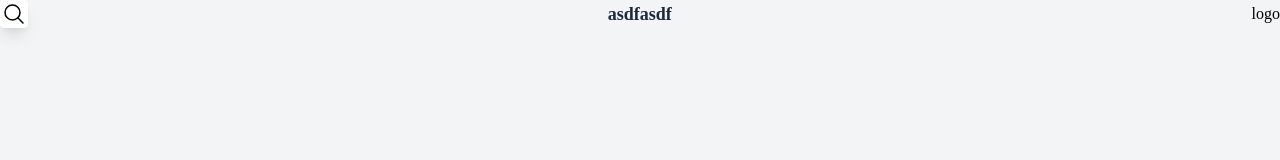
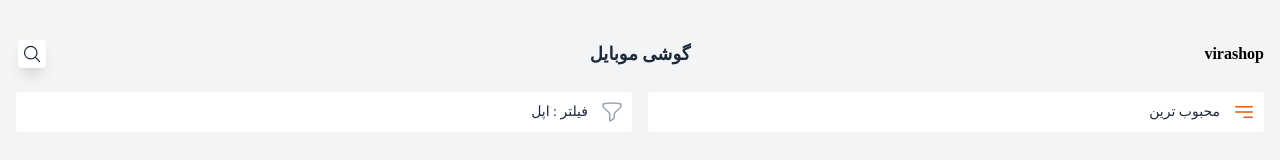
Before and after one commit to kaakavand/store-tailwindcss, a website: page public/index.html in a window 1280 px wide. Drawn offline with Linux system fonts and the light colour scheme; files whose address does not match are found by name.

Commit message:
fix row search and filter products

```diff
--- a/public/index.html
+++ b/public/index.html
@@ -11,17 +11,38 @@
 
 <body class="bg-gray-100">
   <!-- app bar -->
-  <div class="flex items-center justify-between">
-    <div>logo</div>
-    <div class="text-lg font-bold text-slate-800">asdfasdf</div>
-    <div class="w-7 h-7 bg-white shadow-lg flex items-center justify-center rounded">
-      <svg xmlns="http://www.w3.org/2000/svg" fill="none" viewBox="0 0 24 24" stroke-width="1.5" stroke="currentColor"
-        class="w-6 h-6">
+  <div class="flex items-center justify-between mt-10 px-4 mb-6">
+    <div class="font-bold w-8">virashop</div>
+    <div class="text-lg font-bold text-slate-800">گوشی موبایل</div>
+    <div class="flex items-center justify-center w-8">
+      <svg xmlns="http://www.w3.org/2000/svg" viewBox="0 0 24 24" stroke-width="1.5" stroke="currentColor"
+        class="w-7 h-7 stroke-slate-800 fill-white bg-white p-1 shadow-lg rounded">
         <path stroke-linecap="round" stroke-linejoin="round"
           d="M21 21l-5.197-5.197m0 0A7.5 7.5 0 105.196 5.196a7.5 7.5 0 0010.607 10.607z" />
       </svg>
     </div>
-
+  </div>
+  <!-- filter -->
+  <div class="flex items-center justify-between px-4 gap-x-4">
+    <div class="bg-white rounded p-2 flex items-center justify-start w-1/2">
+      <div>
+        <svg xmlns="http://www.w3.org/2000/svg" viewBox="0 0 24 24" fill="currentColor" class="w-6 h-6 text-orange-600">
+          <path fill-rule="evenodd"
+            d="M3 6.75A.75.75 0 013.75 6h16.5a.75.75 0 010 1.5H3.75A.75.75 0 013 6.75zM3 12a.75.75 0 01.75-.75h16.5a.75.75 0 010 1.5H3.75A.75.75 0 013 12zm8.25 5.25a.75.75 0 01.75-.75h8.25a.75.75 0 010 1.5H12a.75.75 0 01-.75-.75z"
+            clip-rule="evenodd" />
+        </svg>
+      </div>
+      <span class="text-sm font-medium text-slate-800 mr-3">محبوب ترین</span>
+    </div>
+    <div class="bg-white rounded p-2 flex items-center justify-start w-1/2">
+      <div>
+        <svg xmlns="http://www.w3.org/2000/svg" fill="none" viewBox="0 0 24 24" stroke-width="1.5" stroke="currentColor" class="w-6 h-6 text-gray-400">
+          <path stroke-linecap="round" stroke-linejoin="round"
+            d="M12 3c2.755 0 5.455.232 8.083.678.533.09.917.556.917 1.096v1.044a2.25 2.25 0 01-.659 1.591l-5.432 5.432a2.25 2.25 0 00-.659 1.591v2.927a2.25 2.25 0 01-1.244 2.013L9.75 21v-6.568a2.25 2.25 0 00-.659-1.591L3.659 7.409A2.25 2.25 0 013 5.818V4.774c0-.54.384-1.006.917-1.096A48.32 48.32 0 0112 3z" />
+        </svg>
+      </div>
+      <span class="text-sm font-medium text-slate-800 mr-3">فیلتر : اپل</span>
+    </div>
   </div>
 </body>
 
```
Also changed, not shown: public/build/tailwind.css, 1 other file.
